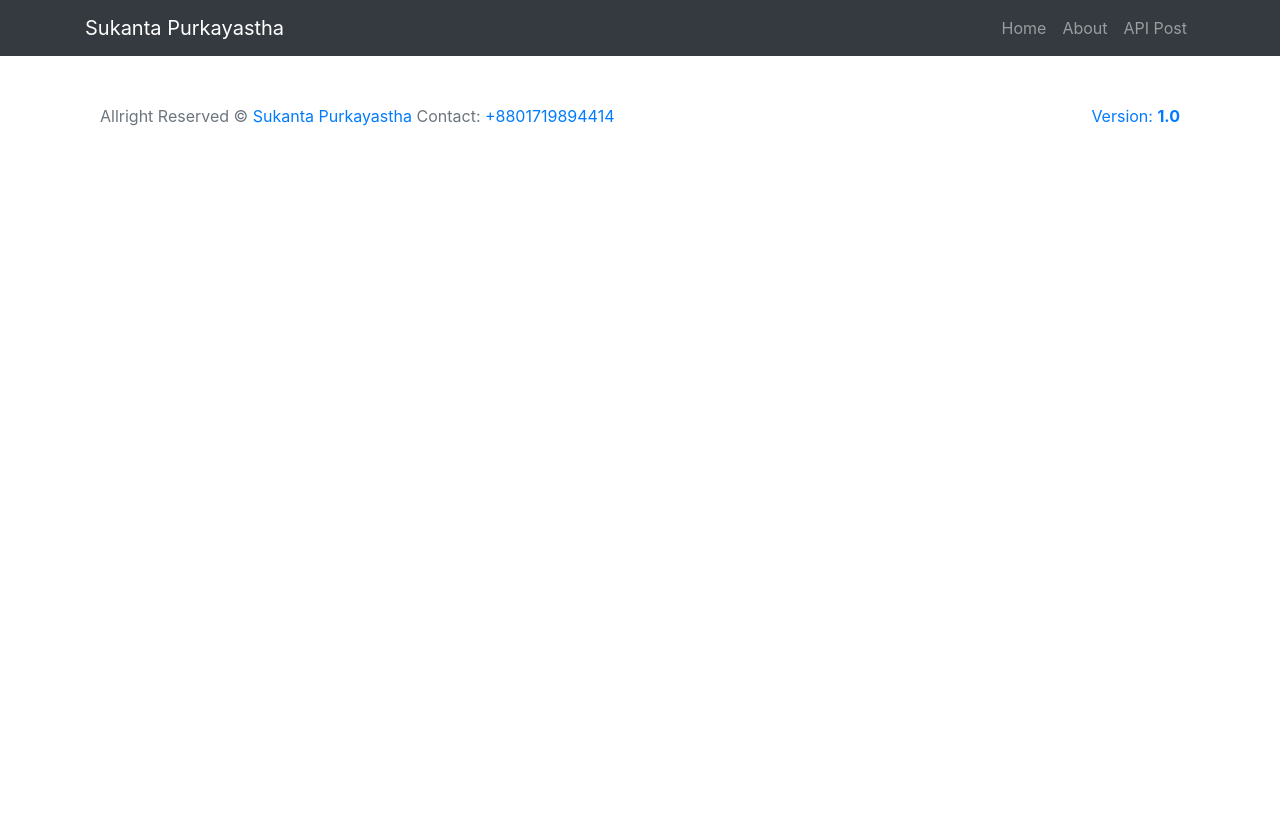
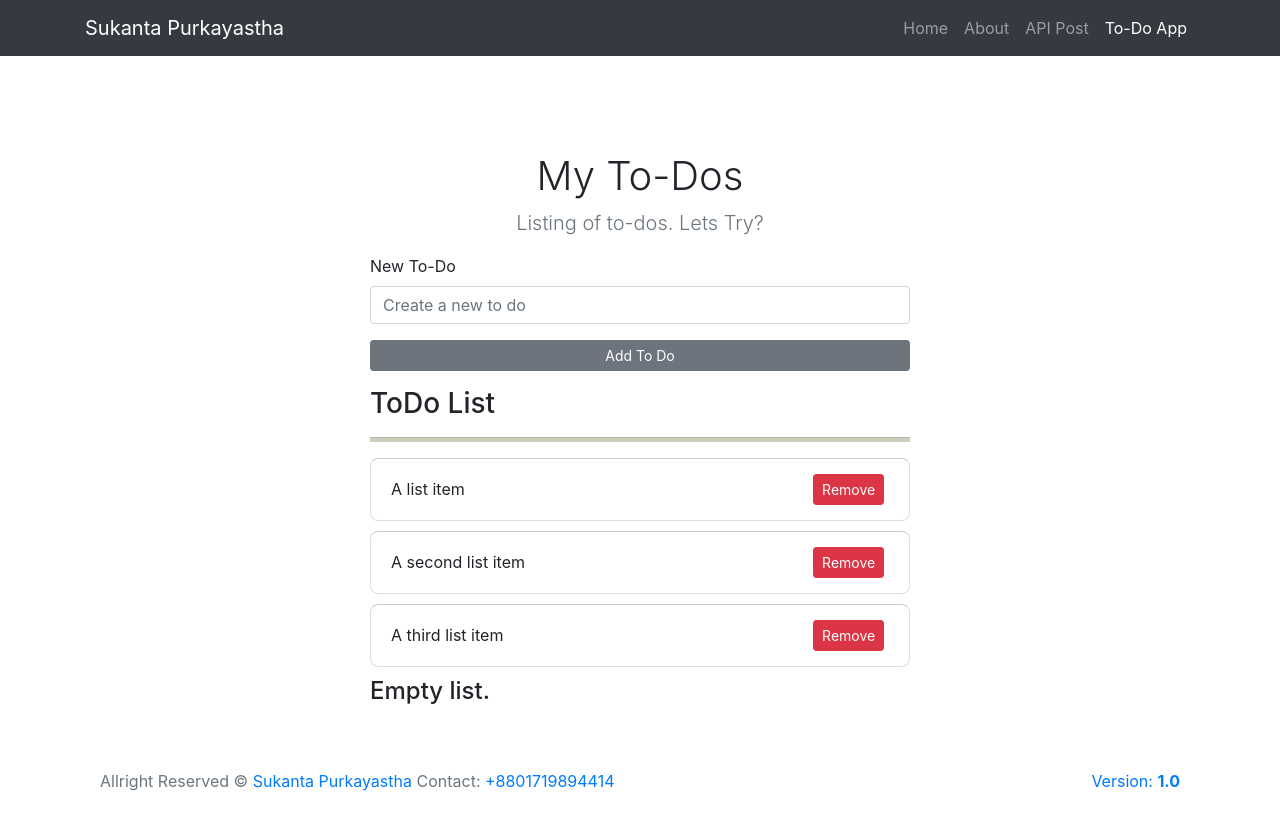
Before and after one commit to sukanta7660/play-with-vue-api, a Vue app: page /todo-app in a window 1280 px wide. Shown: the top 830 px of the page. Before the commit the page ends 800 px from the top, so only its background shows below. Built offline with nearby package versions, Linux system fonts and the light colour scheme.

Commit message:
setup to list create environment

```diff
--- a/src/components/Shared/Header.vue
+++ b/src/components/Shared/Header.vue
@@ -12,6 +12,9 @@
         </li>
         <li class="nav-item">
           <router-link active-class="active" to="/posts" class="nav-link" exact>API Post</router-link>
+        </li>
+        <li class="nav-item">
+          <router-link active-class="active" to="/todo-app" class="nav-link" exact>To-Do App</router-link>
         </li>
       </ul>
     </div>
--- a/src/router/index.js
+++ b/src/router/index.js
@@ -4,6 +4,7 @@ import Home from '../views/Home.vue'
 import About from '../views/About.vue'
 import Post from '../views/Post.vue'
 import PostDetails from '../views/PostDetails.vue'
+import ToDo from '../views/ToDo.vue'
 
 Vue.use(VueRouter)
 
@@ -27,6 +28,11 @@ const routes = [
     path: '/post-details/:id',
     name: 'PostDetails',
     component: PostDetails
+  },
+  {
+    path: '/todo-app',
+    name: 'ToDo',
+    component: ToDo
   }
 ]
 
--- /dev/null
+++ b/src/views/ToDo.vue
@@ -0,0 +1,84 @@
+<template>
+  <div class="about">
+    <section class="jumbotron text-center">
+      <div class="container">
+        <h1>My To-Dos</h1>
+        <p class="lead text-muted">Listing of to-dos. Lets Try?</p>
+        <p></p>
+      </div>
+    </section>
+    <div class="row mb-2 d-flex justify-content-center">
+      <div class="col-md-6">
+        <form action="">
+          <div class="form-group">
+            <label for="todo-name">New To-Do</label>
+            <input
+              type="text"
+              class="form-control"
+              id="todo-name"
+              placeholder="Create a new to do"
+            />
+          </div>
+          <button type="button" class="btn btn-sm btn-block btn-secondary">
+            Add To Do
+          </button>
+        </form>
+        <h3 class="mt-3">ToDo List</h3>
+        <hr />
+        <ul class="list-group todo-list">
+          <li class="list-group-item d-flex justify-content-between align-items-center">
+            A list item
+            <span class="badge"
+              ><button class="btn btn-sm btn-danger">Remove</button></span>
+          </li>
+          <li class="list-group-item d-flex justify-content-between align-items-center">
+            A second list item
+            <span class="badge"><button class="btn btn-sm btn-danger">Remove</button></span>
+          </li>
+          <li class="list-group-item d-flex justify-content-between align-items-center">
+            A third list item
+            <span class="badge"><button class="btn btn-sm btn-danger">Remove</button></span>
+          </li>
+        </ul>
+        <h4>Empty list.</h4>
+      </div>
+    </div>
+  </div>
+</template>
+<script>
+export default {
+  name: "ToDo",
+  data() {
+    return {};
+  }
+};
+</script>
+<style scoped>
+.jumbotron {
+  padding-top: 6rem;
+  padding-bottom: 0;
+}
+ul.list-group.todo-list li {
+  margin-bottom: 10px;
+  border-top: 1px solid #ccc;
+  border-radius: 8px;
+}
+hr {
+  background: #ccb;
+  height: 4px;
+}
+.bd-placeholder-img {
+  font-size: 1.125rem;
+  text-anchor: middle;
+  -webkit-user-select: none;
+  -moz-user-select: none;
+  -ms-user-select: none;
+  user-select: none;
+}
+
+@media (min-width: 768px) {
+  .bd-placeholder-img-lg {
+    font-size: 3.5rem;
+  }
+}
+</style>
```
